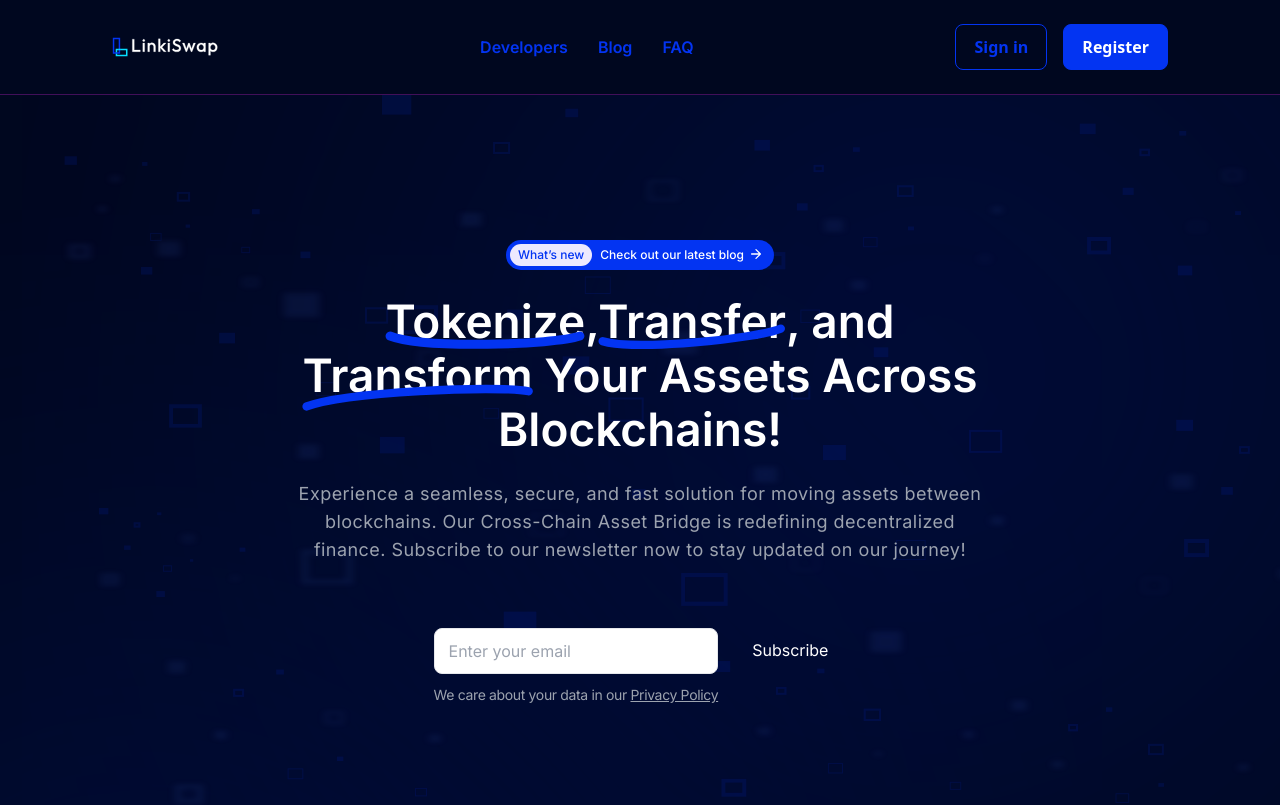
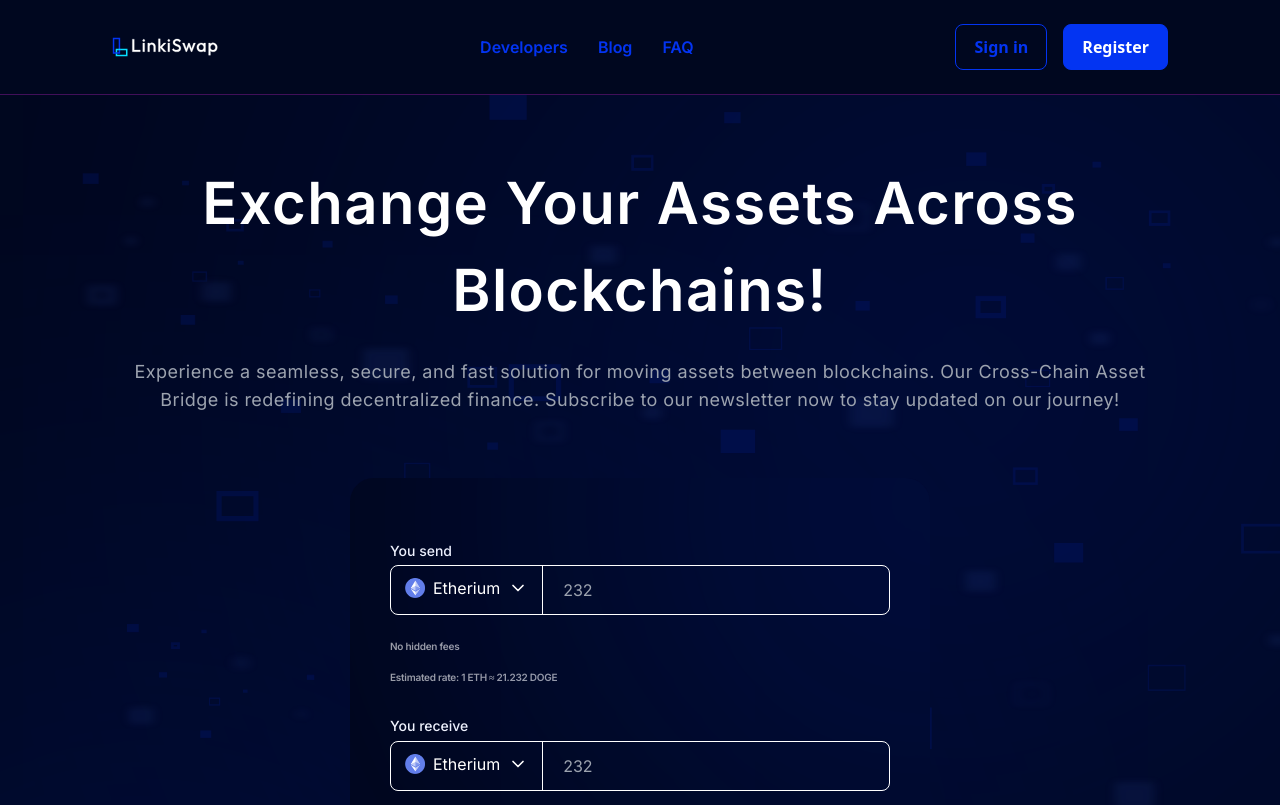
Before and after one commit to linki-swap/website, a React (Vite) app: page / in a window 1280 px wide. Shown: the top 805 px of the page. Built offline with nearby package versions, Linux system fonts and the light colour scheme.

Commit message:
Updated the home page

```diff
--- a/src/components/App/ChainSelection.tsx
+++ b/src/components/App/ChainSelection.tsx
@@ -47,7 +47,7 @@ const ChainSelection = () => {
           </div>
           <div className="space-y-[6px]">
             <div className="text-gray-950 mt-8 text-sm font-medium leading-tight">
-              You receive
+              Recipient wallet
             </div>
             <div className="relative focus-within:border-black focus-within:border-2 px-[14px] py-[10px] space-x-[14px] text-left rounded-lg w-full border border-gray-950 justify-between flex items-center">
               <div className="flex-1">
--- a/src/components/App/Dropdown.tsx
+++ b/src/components/App/Dropdown.tsx
@@ -1,5 +1,5 @@
 import React, { useState } from "react";
-import dropdown from "../../assets/icon/chevron-down.svg";
+import dropdown from "../../assets/icon/chevron-down (1).svg";
 
 interface Option {
   name: string;
@@ -20,12 +20,12 @@ const Dropdown: React.FC<DropdownProps> = ({ options }) => {
   };
 
   return (
-    <div className="relative space-x-[14px] text-left rounded-lg w-full border border-gray-950 justify-start flex items-center">
-      <div className="border-r-gray-950 relative border-r px-2 sm:py-[10px] sm:px-[14px]">
+    <div className="relative space-x-[14px] text-left rounded-lg w-full border border-white justify-start flex items-center">
+      <div className="border-r-white relative border-r px-2 sm:py-[10px] sm:px-[14px]">
         <div>
           <button
             type="button"
-            className="inline-flex justify-center items-center w-full gap-x-2 text-sm sm:text-base font-normal leading-normal text-gray-950"
+            className="inline-flex justify-center items-center w-full gap-x-2 text-sm sm:text-base font-normal leading-normal text-white"
             id="options-menu"
             onClick={() => setIsOpen(!isOpen)}
           >
@@ -80,7 +80,7 @@ const Dropdown: React.FC<DropdownProps> = ({ options }) => {
           type="number"
           name="figure"
           placeholder="232"
-          className="p-[6px] max-sm:focus-visible:outline-none w-full"
+          className="p-[6px] bg-transparent text-white max-sm:focus-visible:outline-none w-full"
           id="figure"
         />
       </div>
--- a/src/components/Hero.tsx
+++ b/src/components/Hero.tsx
@@ -1,91 +1,20 @@
-import { useState, useEffect } from "react";
-import line1 from "../assets/Vector 1.svg";
-import line2 from "../assets/Vector 2.svg";
-import line3 from "../assets/Vector 3.svg";
-import arrow from "../assets/arrow-right.svg";
-import arrowBlue from "../assets/arrow-right-blue.svg";
-import Subscribe from "./Subscribe";
-
 import { slideAnimation } from "../config/motion";
 import { motion } from "framer-motion";
 
+import { coinData } from "../data/coinData";
+import Dropdown from "./App/Dropdown";
+import Button from "./Button";
+import bg from "../assets/color.svg";
+
 const Hero = () => {
-  const [shouldShake, setShouldShake] = useState(true);
-
-  useEffect(() => {
-    setShouldShake(true);
-
-    const shakeTimeout = setTimeout(() => {
-      setShouldShake(false);
-    }, 1000);
-
-    return () => clearTimeout(shakeTimeout);
-  }, []);
   return (
     <section className="relative">
-      <div className="bg-[url('../assets/pattern.png')] bg-no-repeat bg-left bg-cover px-4 xl:px-[112px] sm:px-[64px] py-[145px] max-w-[1500px] mx-auto">
+      <div className="bg-[url('../assets/pattern.png')] bg-no-repeat bg-left bg-cover px-4 xl:px-[112px] sm:px-[64px] pt-[64.5px] py-[145px] max-w-[1500px] mx-auto">
         <div className="flex flex-col items-center space-y-4 sm:space-y-6">
-          <a
-            href="#"
-            className="relative pl-1 pr-2.5 py-1 bg-primary rounded-2xl justify-start items-center gap-2 flex group"
-          >
-            <div className="px-2 py-0.5 bg-violet-100 rounded-2xl transition-transform group-hover:translate-x-[156%] duration-300 ease-in-out flex justify-start gap-1">
-              <div className="text-center text-primary text-xs font-medium leading-[18px]">
-                What’s new
-              </div>
-              <img
-                src={arrowBlue}
-                className="w-4 h-4 hidden group-hover:block"
-                alt="arrow icon"
-              />
-            </div>
-            <div className="flex justify-start gap-1 transition-transform duration-300 ease-in-out group-hover:-translate-x-[71%]">
-              <div className="text-white text-xs font-medium leading-[18px]">
-                Check out our latest blog
-              </div>
-              <img
-                src={arrow}
-                className="w-4 h-4 group-hover:hidden"
-                alt="arrow icon"
-              />
-            </div>
-          </a>
           <div className="space-y-8 sm:space-y-16">
-            <div className="max-w-[684px] w-full space-y-6">
-              <h1 className="text-center text-white text-3xl sm:text-[46px] font-semibold leading-9 sm:leading-[54px]">
-                <span className="relative group">
-                  Tokenize
-                  <img
-                    className={`absolute group-hover:animate-shake inline-block bottom-0 left-0 w-full ${
-                      shouldShake ? "animate-shake" : ""
-                    }`}
-                    src={line1}
-                    alt="line art"
-                  />
-                </span>
-                ,
-                <span className="relative group">
-                  Transfer
-                  <img
-                    className={`absolute group-hover:animate-shake inline-block bottom-0 left-0 w-full ${
-                      shouldShake ? "animate-shake" : ""
-                    }`}
-                    src={line2}
-                    alt="line art"
-                  />
-                </span>
-                <span>, and </span>
-                <span className="relative group">
-                  Transform
-                  <img
-                    className={`absolute group-hover:animate-shake inline-block -bottom-2 left-0 w-full ${
-                      shouldShake ? "animate-shake" : ""
-                    }`}
-                    src={line3}
-                    alt="line art"
-                  />
-                </span>
-                <span> Your Assets Across Blockchains!</span>
+            <div className="max-w-[1044px] w-full space-y-6">
+              <h1 className="text-center text-white text-3xl sm:text-[58px] font-semibold leading-9 tracking-wide sm:leading-[87px]">
+                Exchange Your Assets Across Blockchains!
               </h1>
               <motion.p
                 {...slideAnimation("left")}
@@ -101,7 +30,42 @@ const Hero = () => {
               {...slideAnimation("up")}
               className="flex justify-center"
             >
-              <Subscribe />
+              <div className="relative overflow-hidden rounded-3xl bg-[#000516] py-8 px-[40px] w-full max-w-[580px]">
+                <img
+                  src={bg}
+                  alt="bg-colo"
+                  className="h-full w-auto absolute top-0 left-0"
+                />
+                <div className="space-y-6 mb-[48px]">
+                  <div className="space-y-[6px]">
+                    <div className="text-white mt-8 text-sm font-medium leading-tight">
+                      You send
+                    </div>
+                    <div>
+                      <Dropdown options={coinData} />
+                    </div>
+                  </div>
+                  <div className="space-y-4">
+                    <p className="text-neutral-400 text-[10px] font-semibold leading-[15px] tracking-tight">
+                      No hidden fees
+                    </p>
+                    <p className="text-neutral-400 text-[10px] font-semibold leading-[15px] tracking-tight">
+                      Estimated rate: 1 ETH ≈ 21.232 DOGE
+                    </p>
+                  </div>
+                  <div className="space-y-[6px]">
+                    <div className="text-white mt-8 text-sm font-medium leading-tight">
+                      You receive
+                    </div>
+                    <div>
+                      <Dropdown options={coinData} />
+                    </div>
+                  </div>
+                </div>
+                <div className="flex justify-center w-full">
+                  <Button text="Exchange" link="/" classname="w-[326px]" />
+                </div>
+              </div>
             </motion.div>
           </div>
         </div>
```
Also changed, not shown: src/assets/color.svg (added), src/assets/icon/chevron-down (1).svg (added).
